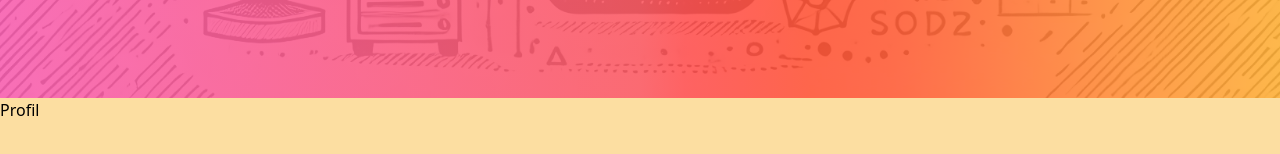
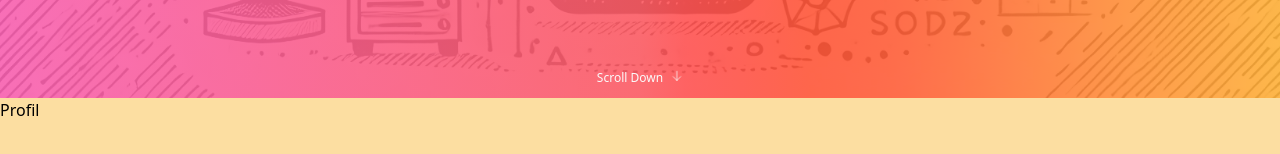
Before and after one commit to ElodieRoy/CV, a React (Vite) app in the folder frontend/: page / in a window 1280 px wide. Shown: the part 702-856 px from the top of the page. Built offline with nearby package versions, Linux system fonts and the light colour scheme.

Commit message:
feat: add scroll indication

```diff
--- a/frontend/src/sections/Home.tsx
+++ b/frontend/src/sections/Home.tsx
@@ -1,5 +1,6 @@
 import photo from "@/assets/Elodie_ROY_photo_342.jpg";
 import { Button } from "@/components/ui/Button";
+import { ArrowDownIcon } from "@heroicons/react/24/outline";
 import MapPinIcon from "@heroicons/react/24/outline/MapPinIcon";
 import { useTranslation } from "react-i18next";
 
@@ -32,6 +33,10 @@ export function Home() {
           {t("home.download")}
         </Button>
       </div>
+      <p className="text-light text-xs absolute bottom-3 left-1/2 transform -translate-x-1/2 flex gap-2 flex-nowrap items-center">
+        Scroll Down
+        <ArrowDownIcon className="size-3 animate-bounce" />
+      </p>
     </section>
   );
 }
```
